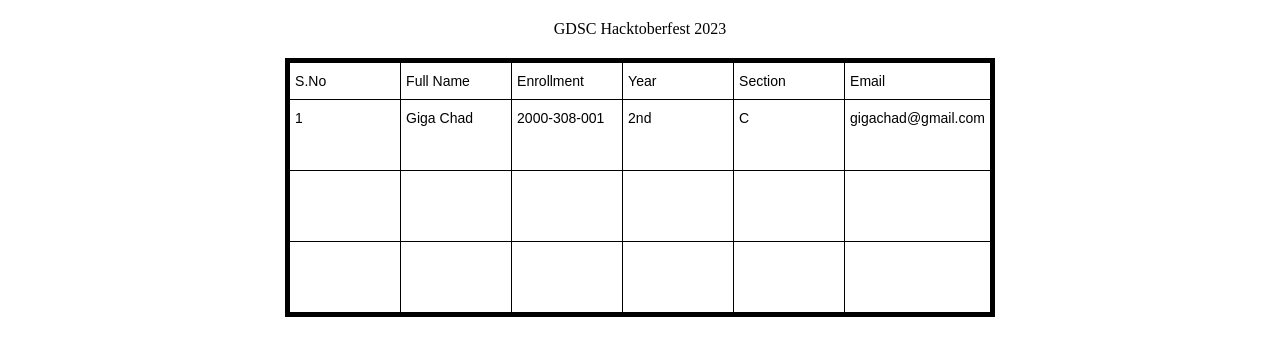
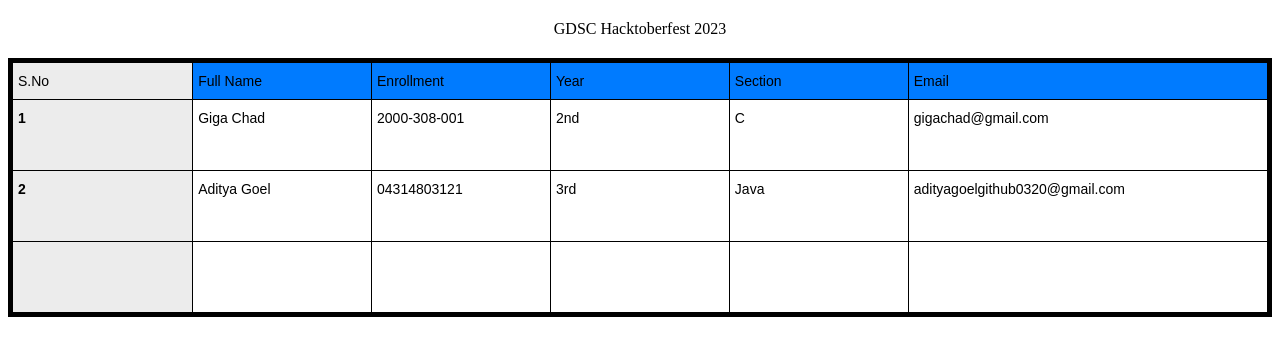
Before and after one commit to gdscjh/Hacktoberfest-2023, a plain HTML site: page index.html in a window 1280 px wide. Drawn offline with Linux system fonts and the light colour scheme.

Commit message:
make the ui better and with data added in table

```diff
--- a/index.html
+++ b/index.html
@@ -72,12 +72,12 @@
                 <td class="tg-0lax">gigachad@gmail.com</td>
             </tr>
             <tr>
-                <td class="tg-0pky"></td>
-                <td class="tg-0pky"></td>
-                <td class="tg-0pky"></td>
-                <td class="tg-0pky"></td>
-                <td class="tg-0pky"></td>
-                <td class="tg-0lax"></td>
+                <td class="tg-0pky">2</td>
+                <td class="tg-0pky">Aditya Goel</td>
+                <td class="tg-0pky">04314803121</td>
+                <td class="tg-0pky">3rd</td>
+                <td class="tg-0pky">Java</td>
+                <td class="tg-0lax">adityagoelgithub0320@gmail.com</td>
             </tr>
             <tr>
                 <td class="tg-0pky"></td>
--- a/style.css
+++ b/style.css
@@ -1,3 +1,7 @@
+body {
+    color: black !important;
+}
+
 td {
     width: 100px;
     height: 50px;
@@ -13,3 +17,36 @@ table {
    text-align: center;
    margin: 20px;
 }
+
+/* Apply some basic styling to the table */
+table {
+    border-collapse: collapse;
+    width: 100%;
+}
+
+/* Style the table header (th) */
+th {
+    background-color: #007BFF;
+    color: black;
+    text-align: left;
+    padding: 10px;
+    border: 1px solid #000;
+}
+
+/* Style the table data (td) */
+td {
+    text-align: left;
+    padding: 10px;
+    border: 1px solid #000;
+}
+
+/* Style the first column differently (e.g., S.No) */
+td:first-child, th:first-child {
+    background-color: #ECECEC;
+    font-weight: bold;
+}
+
+/* Hover effect on rows */
+tr:hover {
+    background-color: #F5F5F5;
+}
```
